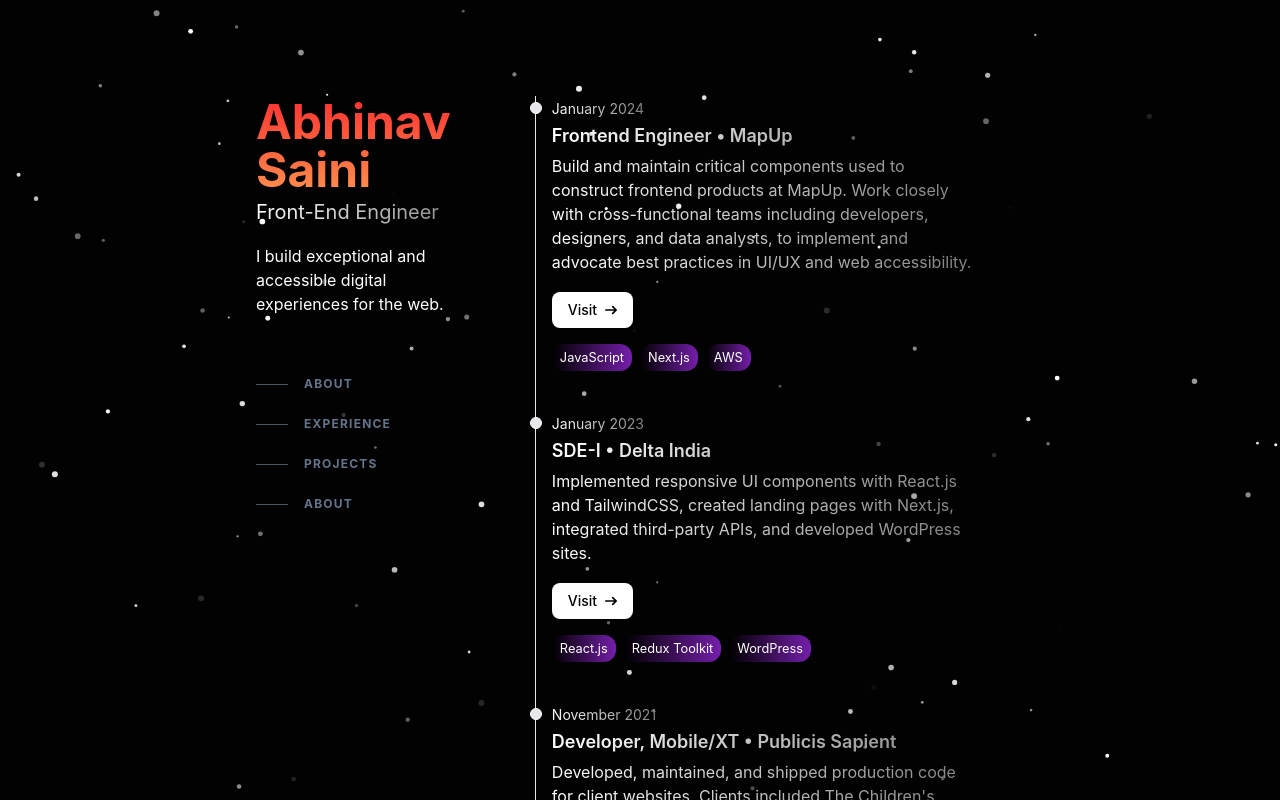
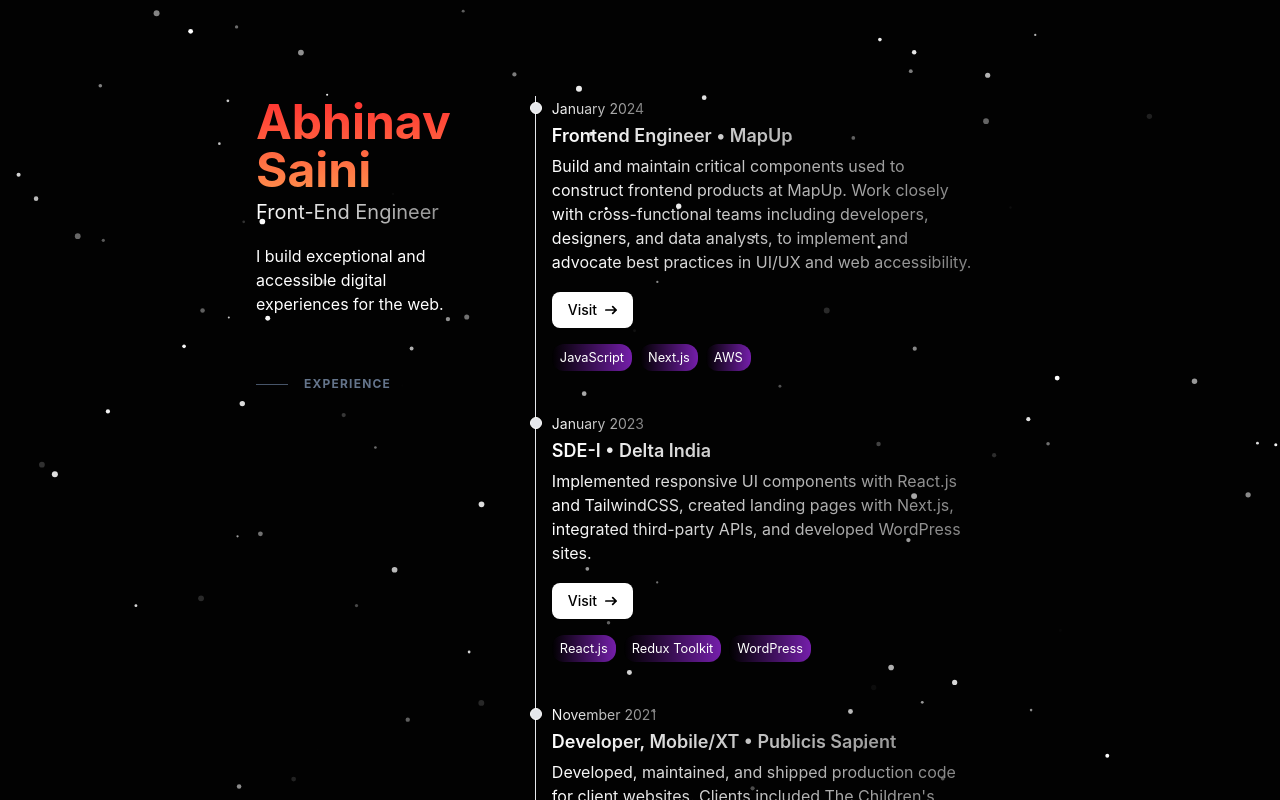
Before and after one commit to me4abhi/me4abhi.github.io, a React (Create React App) app: page / in a window 1280 px wide. Shown: the top 800 px of the page. Built offline with nearby package versions, Linux system fonts and the light colour scheme; a web font is replaced by a local one.

Commit message:
commenting out unnecessary parts

```diff
--- a/src/components/molecules/Timeline.tsx
+++ b/src/components/molecules/Timeline.tsx
@@ -4,7 +4,7 @@
 
 const Timeline: React.FC = () => {
   return (
-    <div className="w-full relative top-24" id="experience-timeline">
+    <section className="w-full relative top-24" id="experience">
       <ol className="relative border-s border-gray-200 dark:border-gray-700 mx-12">
         <TimelineItem
           date={'January 2024'}
@@ -49,7 +49,7 @@
           <PillsGroup items={['HTML/CSS', 'JavaScript', 'PHP', 'MySQL']} />
         </TimelineItem>
       </ol>
-    </div>
+    </section>
   );
 };
 
--- a/src/templates/Layout/InfoSidebar.tsx
+++ b/src/templates/Layout/InfoSidebar.tsx
@@ -16,9 +16,9 @@
         <nav>
           <ol>
             <li>
-              <HyphenedLink href="#experience-timeline">About</HyphenedLink>
+              <HyphenedLink href="#experience">Experience</HyphenedLink>
             </li>
-            <li>
+            {/* <li>
               <HyphenedLink href="#about">Experience</HyphenedLink>
             </li>
             <li>
@@ -26,7 +26,7 @@
             </li>
             <li>
               <HyphenedLink href="#about">About</HyphenedLink>
-            </li>
+            </li> */}
           </ol>
         </nav>
       </header>
```
